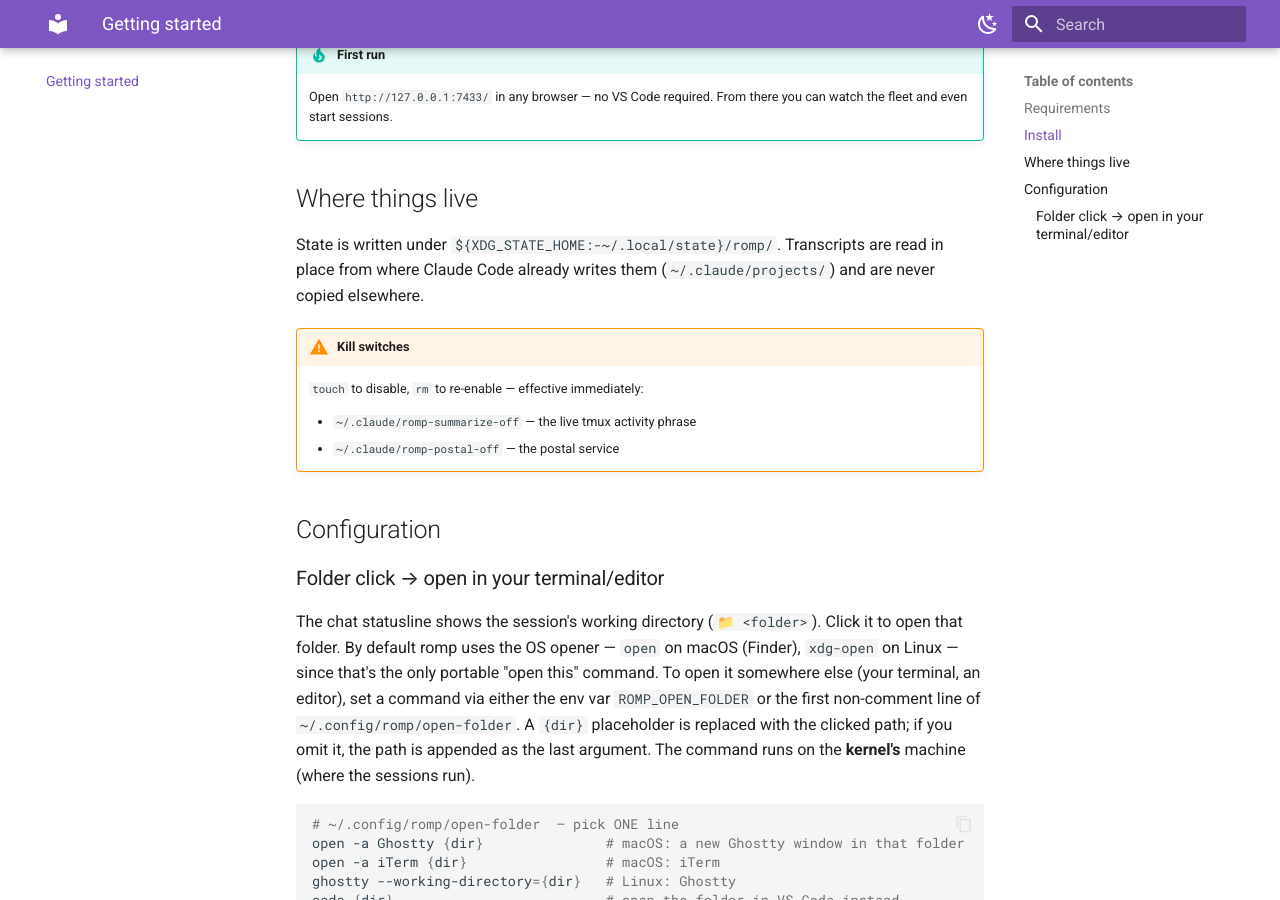
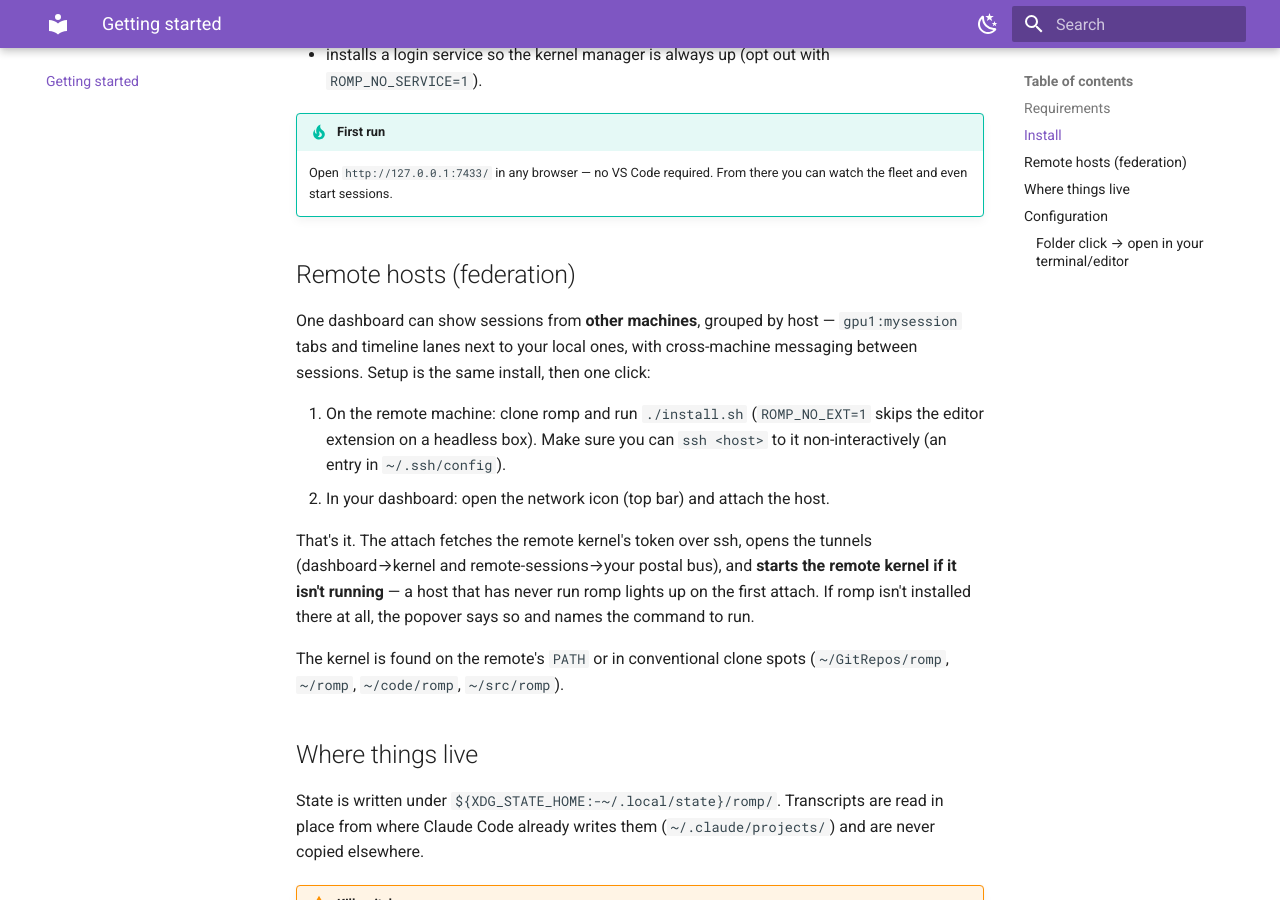
Before and after one commit to Chris-mian/romp, an MkDocs documentation site: the page built from docs/getting-started.md, in a window 1280 px wide and 900 px high, scrolled down 871 px. Built offline with MkDocs 1.6.1 and Material for MkDocs 9.7.7, drawn with Linux system fonts in a browser that asks for light colours; some of the changed text lies outside the part shown.

Commit message:
federation: install romp normally, attach just works (kernel bootstrap + python picker + install.sh SDK step)
The remote-host story is now: clone + ./install.sh on the box, then one click
in the network popover. What made a new host manual before:

- the kernel ran on whatever bare python3 was first — Ubuntu 20.04 pins 3.8,
  too old for the Agent SDK backend. romp-serve now picks the newest python
  available (ROMP_PYTHON override, python3.13..3.10 on PATH or ~/.local/bin —
  probed explicitly since non-login ssh shells lack it — else python3), and
  romp-sdk-setup carries the SAME picker (a bats pin diffs the two) plus
  rebuilds the venv when its python no longer matches the kernel's.
- install.sh didn't provision the SDK venv — it now runs romp-sdk-setup
  (best-effort; ROMP_NO_SDK=1 opts out, ROMP_NO_EXT=1 skips the editor
  extension for headless boxes).
- attaching a host whose kernel wasn't running just failed. attach_remote now
  bootstraps: port-probe over ssh (bash /dev/tcp — no curl needed), start
  romp-serve (nohup, PATH or conventional clone spots), wait for the port,
  fetch the fresh token. A host without romp gets a next-step detail in the
  popover ('clone it and run ./install.sh') instead of a dead tunnel.

Tests: attach-bootstrap end-to-end against a stateful mock ssh (kernel starts
on demand; NOROMP reports the next step); pick_python unit tests + the
two-copies-identical pin; hermetic install.sh bats (fresh wire-up, idempotent
re-run, merge preserves the user's own hooks/settings). Docs: 'Remote hosts
(federation)' section in getting-started.

Co-Authored-By: Claude Fable 5 <noreply@anthropic.com>

```diff
--- a/docs/getting-started.md
+++ b/docs/getting-started.md
@@ -4,7 +4,11 @@
 
 - macOS or Linux
 - [tmux](https://github.com/tmux/tmux)
-- Python 3.11+ (the `bin/` tools are pure standard library — no third-party deps)
+- Python 3.10+ for the headless (Agent SDK) backend — the kernel picks the newest
+  `python3.x` it can find (a [uv](https://docs.astral.sh/uv/)-managed one in
+  `~/.local/bin` counts), so an older system `python3` alongside is fine. The
+  `bin/` tools are pure standard library — no third-party deps beyond the
+  SDK venv `install.sh` builds.
 - [Claude Code](https://docs.claude.com/en/docs/claude-code) — the `claude` CLI
 - Node.js — only if you want the VS Code / Cursor extension
 
@@ -30,6 +34,27 @@ export PATH="$PATH:$(pwd)/bin"   # add this line to your shell rc
 !!! tip "First run"
     Open `http://127.0.0.1:7433/` in any browser — no VS Code required. From
     there you can watch the fleet and even start sessions.
+
+## Remote hosts (federation)
+
+One dashboard can show sessions from **other machines**, grouped by host —
+`gpu1:mysession` tabs and timeline lanes next to your local ones, with
+cross-machine messaging between sessions. Setup is the same install, then one
+click:
+
+1. On the remote machine: clone romp and run `./install.sh`
+   (`ROMP_NO_EXT=1` skips the editor extension on a headless box). Make sure
+   you can `ssh <host>` to it non-interactively (an entry in `~/.ssh/config`).
+2. In your dashboard: open the network icon (top bar) and attach the host.
+
+That's it. The attach fetches the remote kernel's token over ssh, opens the
+tunnels (dashboard→kernel and remote-sessions→your postal bus), and **starts
+the remote kernel if it isn't running** — a host that has never run romp
+lights up on the first attach. If romp isn't installed there at all, the
+popover says so and names the command to run.
+
+The kernel is found on the remote's `PATH` or in conventional clone spots
+(`~/GitRepos/romp`, `~/romp`, `~/code/romp`, `~/src/romp`).
 
 ## Where things live
 
```
Also changed, not shown: 1 other file.
